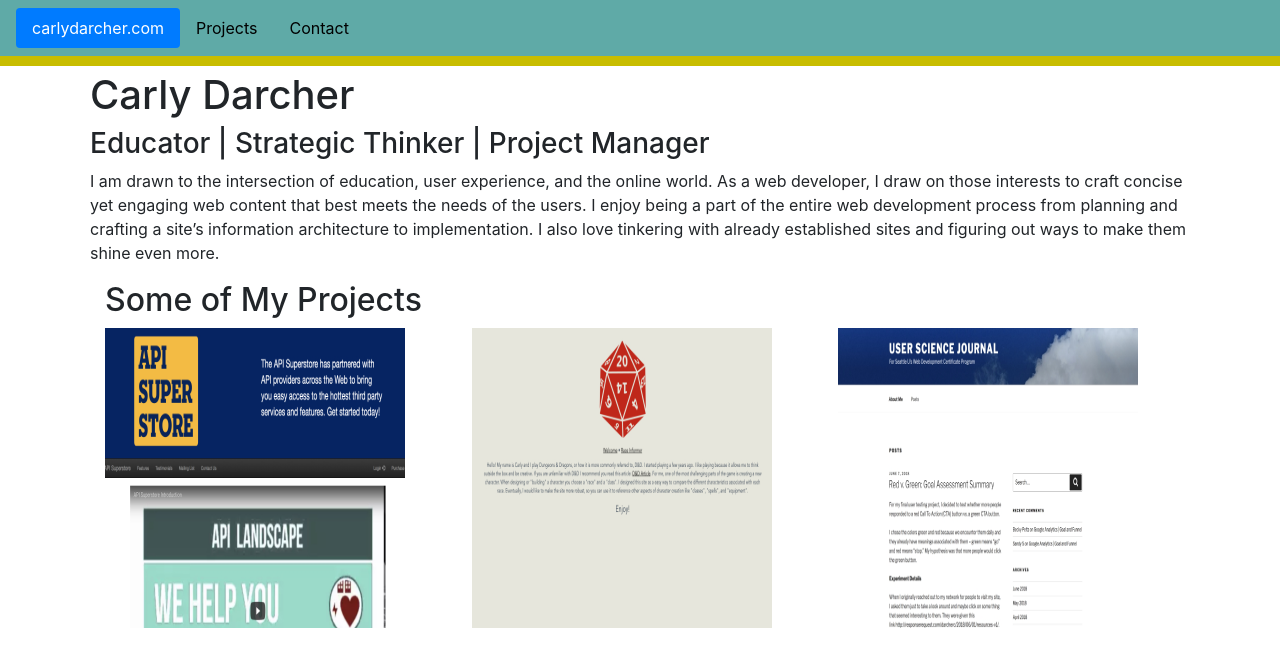
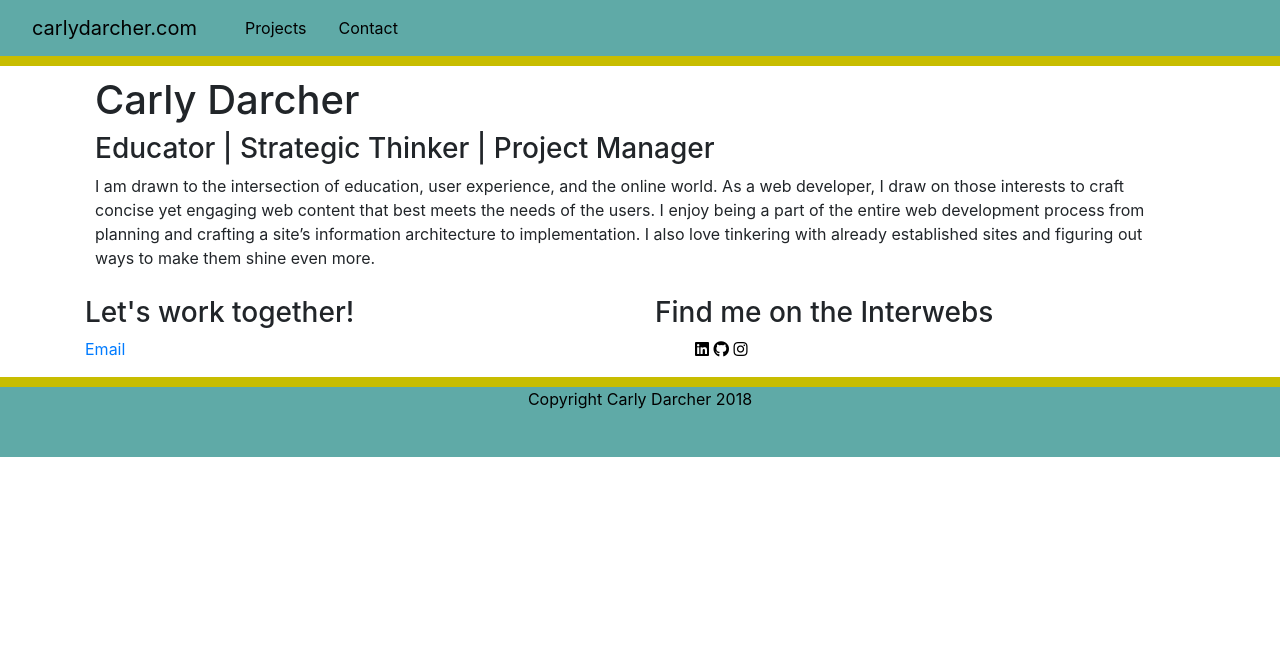
Before and after one commit to csdarcher/csdarcher.github.io, a plain HTML site: page index.html in a window 1280 px wide. Drawn offline with nearby package versions, Linux system fonts and the light colour scheme; a script that the page names is missing.

Commit message:
Still Fixing

```diff
--- a/index.html
+++ b/index.html
@@ -9,26 +9,28 @@
         <meta name="description" content="A web development portfolio for Carly Darcher">
         <link rel="stylesheet" href="style.css">
         <script src="main.js" defer></script>
+
         <!-- Bootstrap CSS -->
         <link rel="stylesheet" href="https://stackpath.bootstrapcdn.com/bootstrap/4.1.1/css/bootstrap.min.css" integrity="sha384-WskhaSGFgHYWDcbwN70/dfYBj47jz9qbsMId/iRN3ewGhXQFZCSftd1LZCfmhktB" crossorigin="anonymous">
-       <!-- Google Fonts-->
+
+        <!-- Custom Fonts-->
+        <link rel="stylesheet" href="https://use.fontawesome.com/releases/v5.1.0/css/all.css" integrity="sha384-lKuwvrZot6UHsBSfcMvOkWwlCMgc0TaWr+30HWe3a4ltaBwTZhyTEggF5tJv8tbt" crossorigin="anonymous">
         <link href="https://fonts.googleapis.com/css?family=Montserrat|Quicksand|Roboto" rel="stylesheet">
     </head>
     <body>
-        <header>
-
             <!-- Navigation -->
                 <div class="navbar navbar-expand-lg fixed top navbar-shrink" id="mainNav">
-                    <ul class="nav nav-pills">
+                    <ul class="nav">
                         <li class="nav-item">
-                            <a class="nav-link active" href="#page-top">carlydarcher.com</a>
+                            <a class="navbar-brand nav-link active" href="#page-top">carlydarcher.com</a>
                         <li class="nav-item">
                             <a class="nav-link" href="#projects">Projects</a>
                         <li class="nav-item">
                             <a class="nav-link diabled" href="#contact">Contact</a>
                 </div>
-        </header>
-     <div class="container"
+
+        <header>
+            <div class="container">
                 <div class="about-me">
                     <div class="headshot">
                             <!--<p>PLACEHOLDER FOR PHOTO</p>-->
@@ -37,12 +39,14 @@
                         <h1>Carly Darcher</h1>
                         <h3>Educator | Strategic Thinker | Project Manager</h3>
                         <p>I am drawn to the intersection of education, user experience, and the online world. As a web developer, I draw on those interests to craft concise yet engaging web content that best meets the needs of the users. I enjoy being a part of the entire web development process from planning and crafting a site’s information architecture to implementation. I also love tinkering with already established sites and figuring out ways to make them shine even more.</p>
-            <div>
-        <div>
+                    </div>
+                </div>
+            </div>
+        </header>
 
-            <!-- Project Grid Section-->
+        <!-- Project Grid Section
+        <section class="projects">
                 <div class="container">
-                <div class="projects">
                     <h2>Some of My Projects</h2>
                         <div class="row">
                             <div class="col-md-6 col-lg-4">
@@ -52,51 +56,63 @@
                             <div class="col-md-6 col-lg-4">
                             </div>
                             <div class="col-md-6 col-lg-4">
-                                    <div class="portfolio-item-caption d-flex position-absolute h-100 w-100">
-                                        <img class="api-superstore" src="/img/api-superstore.jpg" alt"Screenshot of Carly's API Superstore page">
+                                    <a class="portfolio-item d-block mx-auto" href="#portfolio-modal-6">
+                                <div class="portfolio-item-caption d-flex h-100 w-100">
+                                    <img class="img-fluid" src="/img/api-superstore.jpg" alt"Screenshot of Carly's API Superstore page">
                                 </div>
                             </div>
                             <div class="col-md-6 col-lg-4">
-                                    <div class="portfolio-item-caption d-flex position-absolute h-100 w-100">
-                                        <img class="api-superstore" src="/img/dnd-race-informer.jpg" alt"Screenshot of Carly's Dungeons and Dragons Race Informer page">
+                                    <a class="portfolio-item d-block mx-auto" href="#portfolio-modal-6">
+                                <div class="portfolio-item-caption d-flex h-100 w-100">
+                                    <img class="img-fluid" src="/img/dnd-race-informer.jpg" alt"Screenshot of Carly's Dungeons and Dragons Race Informer page">
                                 </div>
                             </div>
                             <div class="col-md-6 col-lg-4">
-                                    <div class="portfolio-item-caption d-flex position-absolute h-100 w-100">
-                                        <img class="api-superstore" src="/img/user-science.jpg" alt"Screenshot of Carly's User Science Journal">
+                                    <a class="portfolio-item d-block mx-auto" href="#portfolio-modal-6">
+                                <div class="portfolio-item-caption d-flex h-100 w-100">
+                                    <img class="img-fluid" src="/img/user-science.jpg" alt"Screenshot of Carly's User Science Journal">
                                 </div>
                             </div>
                         </div>
                     </div>
-                </div>
+        </section>-->
+
 
             <!-- Project Modals -->
 
             <!-- Contact Information -->
+            <section id="contact">
                     <div class="container">
-                <div class="contact">
-                    <p>Let's work together!</p>
+                        <div class="row">
+                            <div class="col-6">
+                                <h3>Let's work together!</h3>
                                 <a href="mailto:casdarcher@gmail.com">Email</a>
                             </div>
-            </div>
-        <div class="container">
+                            <div class="col-6">
                                 <div class="social-media">
+                                    <h3>Find me on the Interwebs</h3>
                                     <ul>
-                 <li><a href="https://www.linkedin.com/in/carly-darcher-a8b7235/" target="_blank">Linkedin</a></li>
-                 <li><a href="https://github.com/csdarcher" target="_blank">Github</a></li>
-                 <li><a href="https://www.instagram.com/carlydarcher/" target="_blank">Instagram</a></li>
+                                        <li><a href="https://www.linkedin.com/in/carly-darcher-a8b7235/" target="_blank">
+                                            <i class="fab fa-linkedin"></i></a></li>
+                                        <li><a href="https://github.com/csdarcher" target="_blank">
+                                            <i class="fab fa-github"></i></a></li>
+                                        <li><a href="https://www.instagram.com/carlydarcher/" target="_blank">
+                                            <i class="fab fa-instagram"></i></a></li>
                                     </ul>
                                 </div>
                             </div>
+                        </div>
+                     </div>
+            </section>
 
 
-               <!-- <div class="container">
+            <section id="footer">
                 <div class="footer">
                     <p>Copyright Carly Darcher 2018</p>
                 </div>
-                    </div>-->
+            </section>
 
-        </div>
+
         <script src="https://code.jquery.com/jquery-3.3.1.slim.min.js" integrity="sha384-q8i/X+965DzO0rT7abK41JStQIAqVgRVzpbzo5smXKp4YfRvH+8abtTE1Pi6jizo" crossorigin="anonymous"></script>
         <script src="https://cdnjs.cloudflare.com/ajax/libs/popper.js/1.14.3/umd/popper.min.js" integrity="sha384-ZMP7rVo3mIykV+2+9J3UJ46jBk0WLaUAdn689aCwoqbBJiSnjAK/l8WvCWPIPm49" crossorigin="anonymous"></script>
         <script src="https://stackpath.bootstrapcdn.com/bootstrap/4.1.1/js/bootstrap.min.js" integrity="sha384-smHYKdLADwkXOn1EmN1qk/HfnUcbVRZyYmZ4qpPea6sjB/pTJ0euyQp0Mk8ck+5T" crossorigin="anonymous"></script>
--- a/style.css
+++ b/style.css
@@ -25,8 +25,8 @@ header {
    color: black;
 }
 
-.nav-link item {
-    color: silver;
+.navbar li a:hover{
+    background: silver;
 }
 
 body {
@@ -44,6 +44,11 @@ body {
 }
  .social-media li {
     list-style-type: none;
+    display: inline-block
+ }
+
+ .social-media a {
+     color: black;
  }
 
  .projects img {
@@ -59,13 +64,14 @@ body {
  }
 
 .footer {
-    background-color: #066781;
+    background-color: #5faaa7;
+    border-top: 10px solid #c8bd00;
     width: 100%; /* Full width */
     height: 80px;
   }
 
 .footer p {
-    color: silver;
+    color: black;
     text-align: center;
 }
 /*
```
Also changed, not shown: 1 other file. Lines whose indentation alone changed are shown as unchanged.
